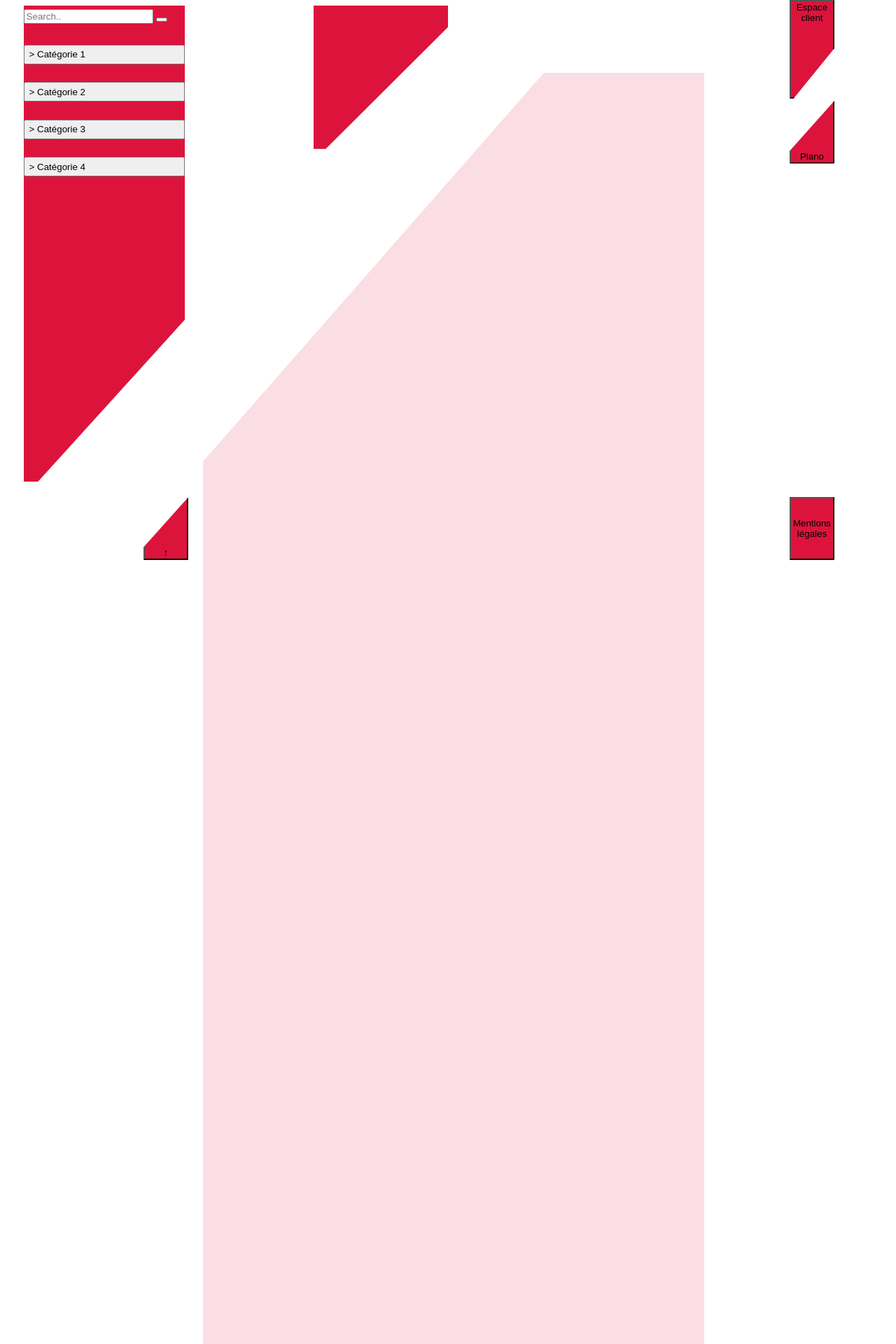
After one commit to rfayard/ASC-e-com, a Symfony app: template templates/home_page/index.html.twig in a window 1280 px wide. The commit adds this page. Shown: the top 1920 px of the page at 70% size. Run offline with Twig, Linux system fonts and the light colour scheme; the template is opened without the code that fills it, so the values that code supplies are empty; style sheets or scripts are compiled from the project's sources; some libraries are stand-ins or nearby versions.

Commit message:
Commit Greg 2Mars: Ajout du controller de la homepage, et modifications relatves à l'application du style sur la home page

```diff
--- /dev/null
+++ b/assets/css/home.css
@@ -0,0 +1,105 @@
+
+body{
+    display: flex;
+    width: 100vw;
+    height: auto;
+}
+
+.mainContainer{
+    display: flex;
+   width: 100vw;
+   height: auto;
+}
+
+.containerLeftSide{
+    display: flex;
+    flex-direction: column;
+   background-color: crimson;
+   width: 18vw;
+   height: 85vh;
+   margin-left: 2vw;
+   clip-path: polygon(100% 0, 100% 66%, 9% 100%, 0 100%, 0 0);
+}
+
+.boutonHautDePage{
+    display: flex;
+    width: 5vw;
+    height: 7vw;
+    background-color: crimson;
+    position: fixed;
+    bottom: 0vh;
+    left: 16vw;
+    clip-path: polygon(0 80%, 100% 0, 100% 100%, 0 100%);
+    align-items: flex-end;
+    justify-content: center;
+}
+
+.boutonLogo{
+    display: flex;
+    width: 15vw;
+    height: 16vw;
+    background-color: crimson;
+    position: absolute;
+    top: 1vh;
+    left: 35vw;
+    clip-path: polygon(100% 0, 100% 15%, 9% 100%, 0 100%, 0 0);
+}
+
+.containerCentral{
+    display: flex;
+    width: 56vw;
+    height: 600vh;
+    margin-left: 2vw;
+    margin-top: 12vh;
+    background-color: rgba(220, 20, 60, 0.137);
+    clip-path: polygon(68% 0, 100% 0, 100% 100%, 0 100%, 0 11.58%);
+}
+
+.containerRightSide{
+    display: flex;
+    width: 20vw;
+    height: 600vh;
+    margin-left: 2vw;
+    /* background-color: rgba(0, 0, 0, 0.082); */
+    justify-content: center;
+}
+
+.boutonEspaceClient{
+    display: flex;
+    width: 5vw;
+    height: 11vw;
+    background-color: crimson;
+    position: fixed;
+    top: 0vh;
+    clip-path: polygon(100% 0, 100% 49%, 9% 100%, 0 100%, 0 0);
+}
+
+.boutonPanier{
+    display: flex;
+    width: 5vw;
+    height: 7vw;
+    background-color: crimson;
+    position: fixed;
+    top: 18vh;
+    clip-path: polygon(0 80%, 100% 0, 100% 100%, 0 100%);
+    align-items: flex-end;
+    justify-content: center;
+}
+
+.boutonMentionsLegales{
+    display: flex;
+    width: 5vw;
+    height: 7vw;
+    background-color: crimson;
+    position: fixed;
+    bottom: 0;
+    justify-content: center;
+    align-items: center;
+}
+
+.menuSideBar{
+    display: flex;
+    padding-top: 2%;
+    padding-bottom: 2%;
+    margin-bottom: 11%;
+}
--- /dev/null
+++ b/templates/home_page/index.html.twig
@@ -0,0 +1,47 @@
+<!DOCTYPE html>
+<html>
+    <head>
+        <meta charset="UTF-8">
+        <title>{% block title %}ASC e-commerce{% endblock %}</title>
+        {% block stylesheets %}
+            {{ encore_entry_link_tags('home') }}
+        {% endblock %}
+    </head>
+    <body>
+
+
+        <div class="mainContainer">
+            <div class="containerLeftSide">
+                <div class="menuSideBar">
+                    <form action="/action_page.php">
+                    <input type="text" placeholder="Search.." name="search">
+                    <button type="submit"><i class="fa fa-search"></i></button>
+                    </form>
+                </div>
+                <button class="menuSideBar"> > Catégorie 1 </button>
+                <button class="menuSideBar"> > Catégorie 2 </button>
+                <button class="menuSideBar"> > Catégorie 3 </button>
+                <button class="menuSideBar"> > Catégorie 4 </button>
+
+            </div>
+            <button class="boutonHautDePage"> ↑ </button>
+                <div class="boutonLogo"></div>
+            <div class="containerCentral">
+                <div class="containerPreviews">
+
+
+
+                </div>
+            </div>
+            <div class="containerRightSide">
+                <button class="boutonEspaceClient">Espace client</button>
+                <button class="boutonPanier">Piano</button>
+                <button class="boutonMentionsLegales">Mentions légales</button>
+            </div>
+
+
+        </div>
+    </body>
+
+  </body>
+</html>
--- a/webpack.config.js
+++ b/webpack.config.js
@@ -26,6 +26,8 @@ Encore
     .addEntry('app', './assets/js/app.js')
     //.addEntry('page1', './assets/js/page1.js')
     //.addEntry('page2', './assets/js/page2.js')
+    .addStyleEntry('home', './assets/css/home.css')
+
 
     // When enabled, Webpack "splits" your files into smaller pieces for greater optimization.
     .splitEntryChunks()
```
Also changed, not shown: src/Controller/HomePageController.php (added, +19 -0 lines), assets/css/app.css (line endings or trailing spaces).
